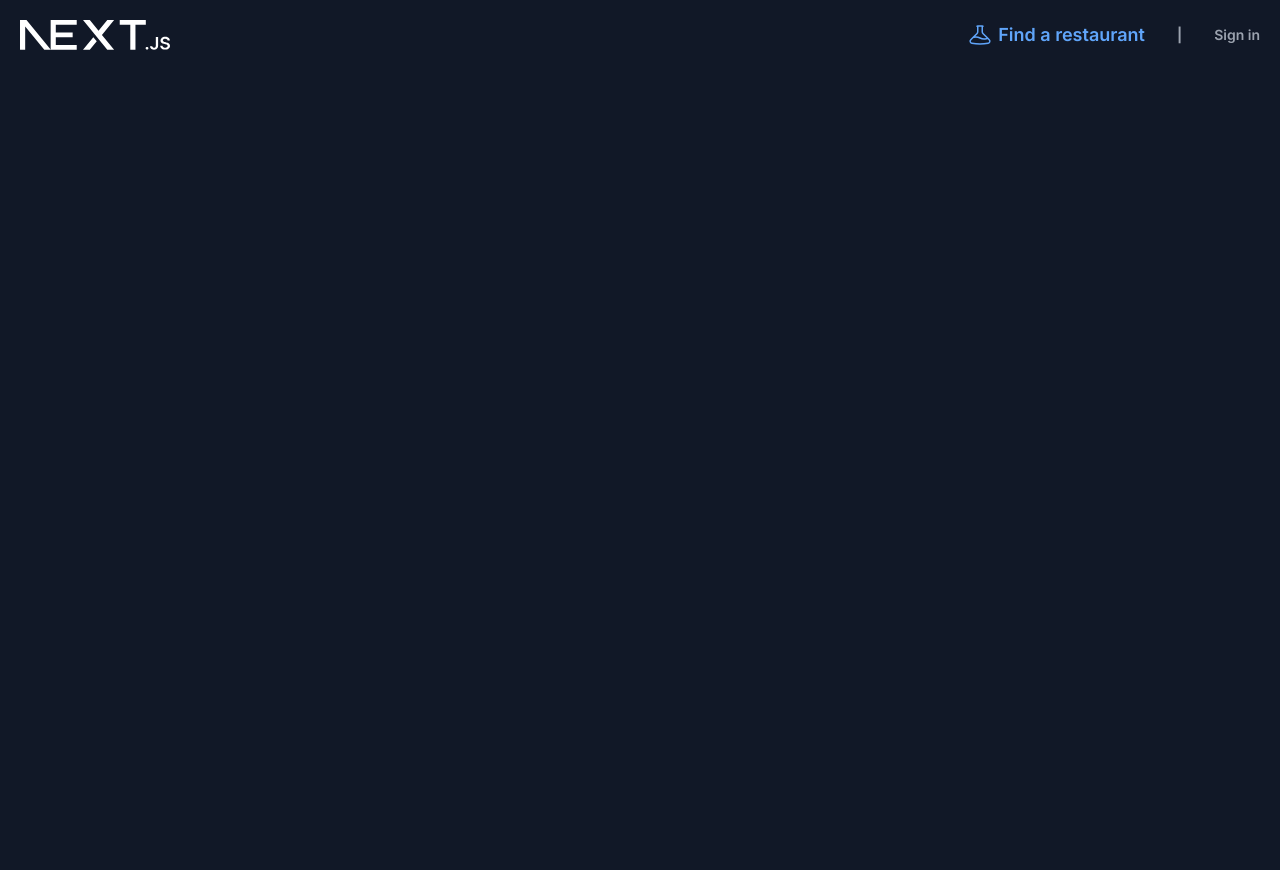
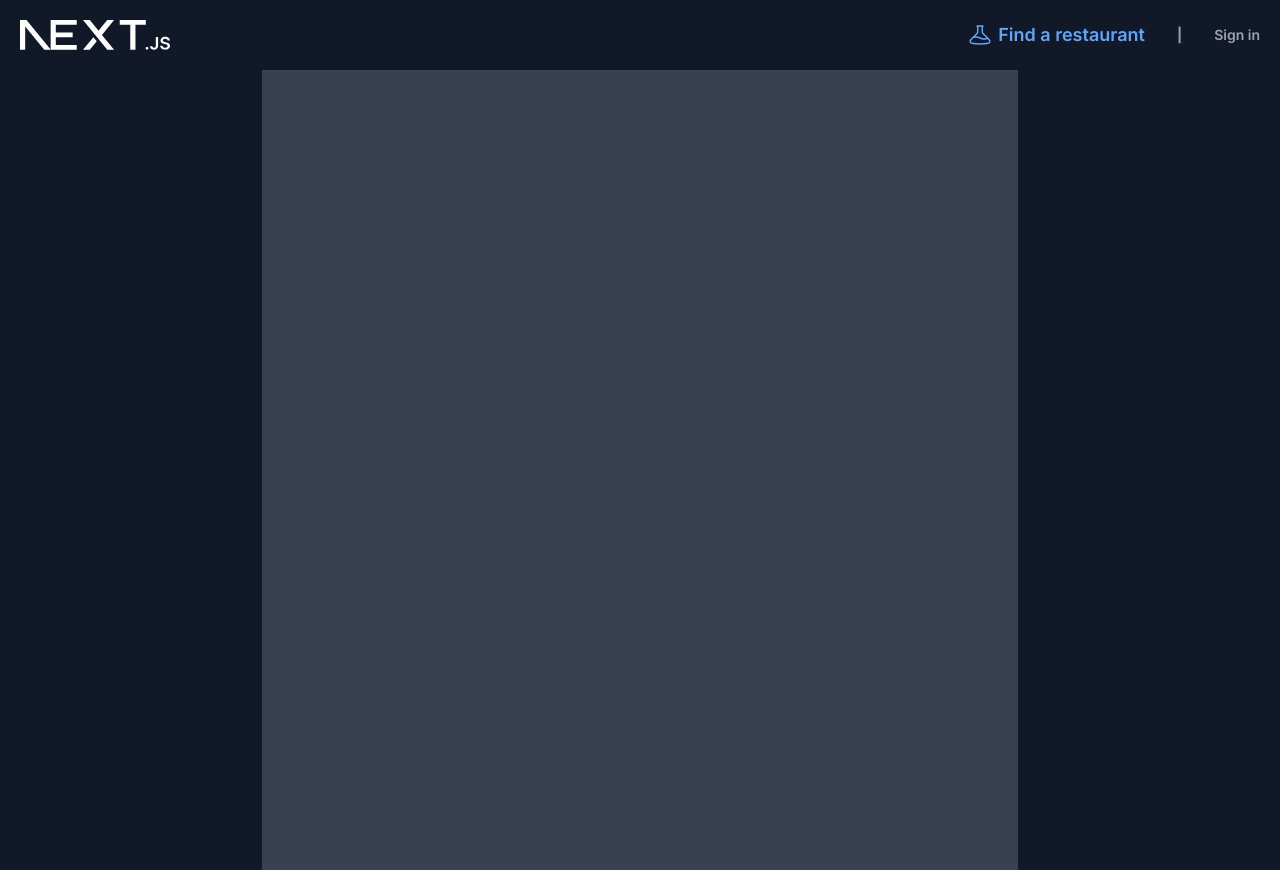
Before and after one commit to zackwalton/food-idea, a Next.js app: page / in a window 1280 px wide. Before the commit the page ends 800 px from the top, so only its background shows below. Built offline with nearby package versions, Linux system fonts and the light colour scheme; no server answers.

Commit message:
Some layout and auth fixes

```diff
--- a/app/layout.tsx
+++ b/app/layout.tsx
@@ -17,10 +17,10 @@ export default function RootLayout({ children, }: {
     return (
         <AuthProvider>
             <html lang="en">
-            <body className={inter.className + " min-h-screen text-white bg-gray-900"}>
+            <body className={inter.className + " text-white bg-gray-900"}>
             <Navbar />
-            <div className={"flex flex-col"}>
-                {children}
+            <div className={"flex flex-col items-center"}>
+                <div className={"w-[756px] h-full"}>{children}</div>
             </div>
             </body>
             </html>
--- /dev/null
+++ b/app/me/layout.tsx
@@ -0,0 +1,16 @@
+import { getServerSession } from "next-auth";
+import { redirect } from "next/navigation";
+
+export default async function RootLayout({ children, } : { children: React.ReactNode }) {
+    const session = await getServerSession();
+
+    if (!session) {
+        redirect("/api/auth/signin");  // redirect to sign-in page
+    }
+
+    return (
+        <div className="flex flex-col items-center justify-center h-full">
+            {children}
+        </div>
+    )
+}
--- a/app/me/page.tsx
+++ b/app/me/page.tsx
@@ -1,12 +1,3 @@
-import { getServerSession } from "next-auth";
-import { redirect } from "next/navigation";
-
 export default async function Page() {
-    const session = await getServerSession();
-
-    if (!session) {
-        redirect("/api/auth/signin");  // redirect to sign-in page
-    }
-
-
+    return <div className={"w-full h-[800px] bg-gray-700"}></div>
 }
--- a/app/page.tsx
+++ b/app/page.tsx
@@ -1,7 +1,4 @@
 
-export default function Home() {
-  return (
-      <div className="flex flex-col items-center justify-center h-full">
-      </div>
-  )
+export default function Page() {
+    return <div className={"w-full h-[800px] bg-gray-700"}></div>
 }
--- a/app/swipe/page.tsx
+++ /dev/null
@@ -1,3 +0,0 @@
-export default function Page() {
-
-}
```
Also changed, not shown: 1 other file (tests, documents, lock files or other folders).
